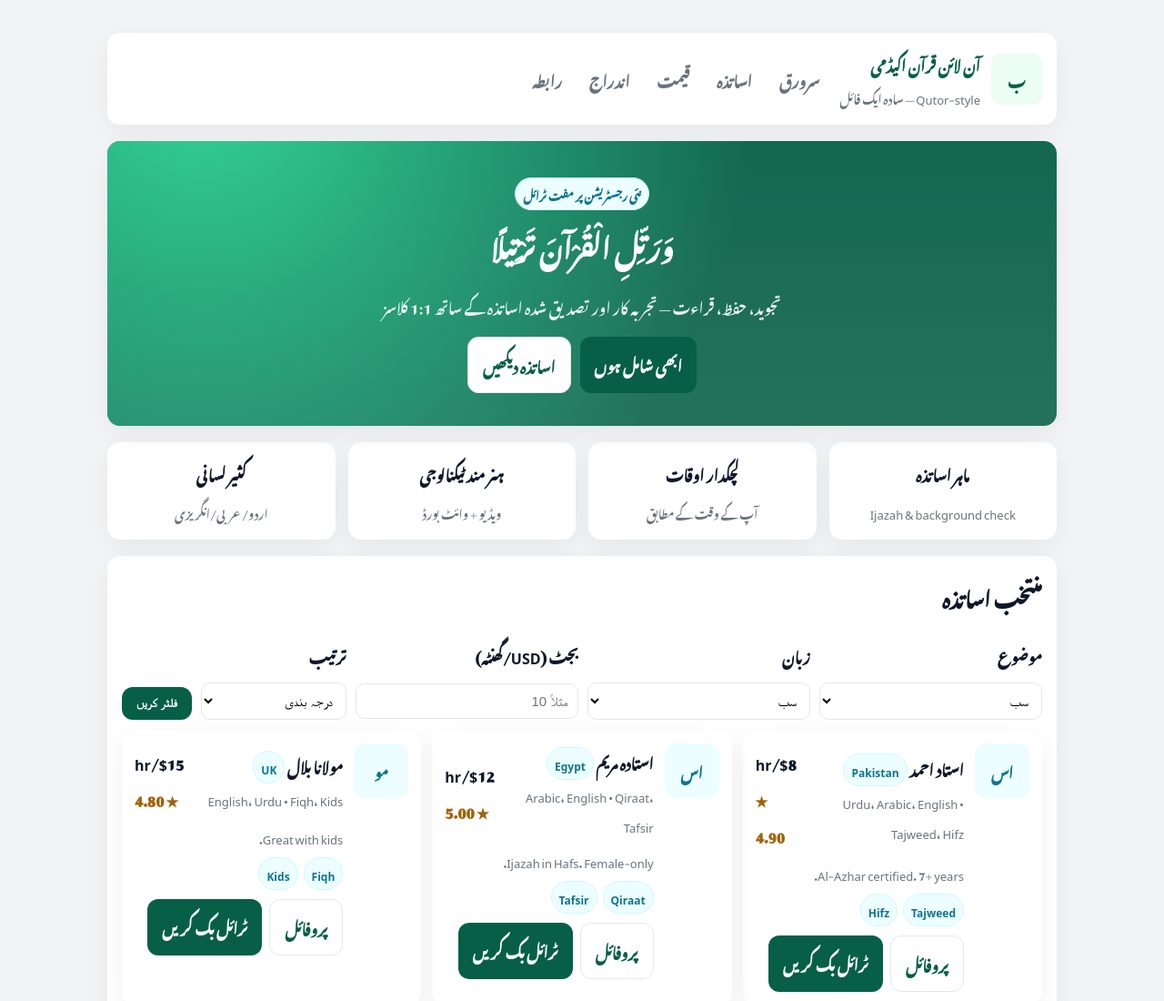
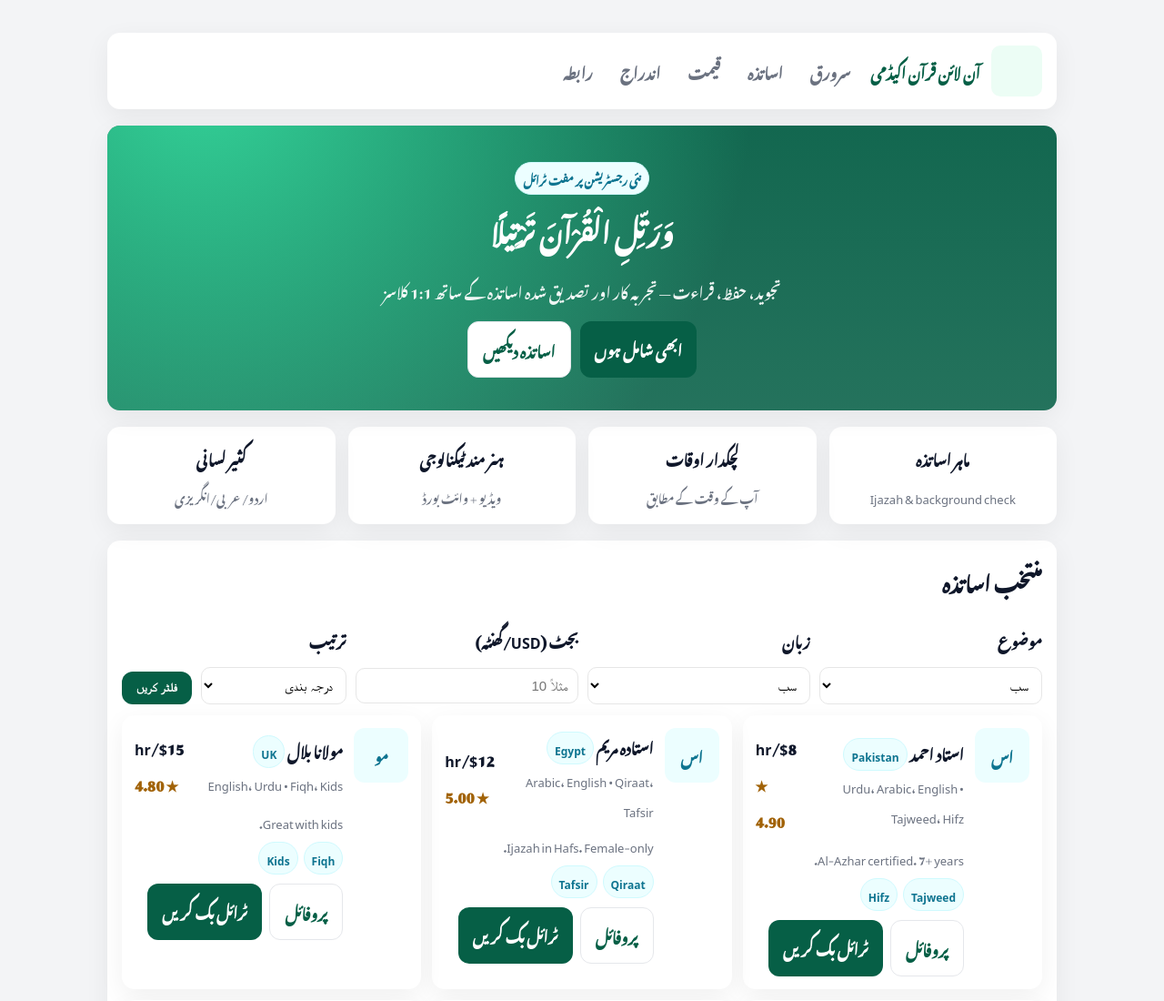
Before and after one commit to gulamhussain1199/AL-FOUZ-ACADEMY, a plain HTML site: page index.html in a window 1280 px wide. Shown: the top 1100 px of the page at 91% size. Drawn offline with Linux system fonts and the light colour scheme.

Commit message:
Update index.html

```diff
--- a/index.html
+++ b/index.html
@@ -105,10 +105,9 @@ footer{margin:18px 0 8px;text-align:center;color:var(--muted);font-size:13px}
   <!-- Header -->
   <header class="card header">
     <div class="brand">
-      <div class="logo">ب</div>
+      <div class="logo"></div>
       <div>
         <div class="brand-title">آن لائن قرآن اکیڈمی</div>
-        <div class="small">Qutor-style — سادہ ایک فائل</div>
       </div>
     </div>
     <nav>
```
